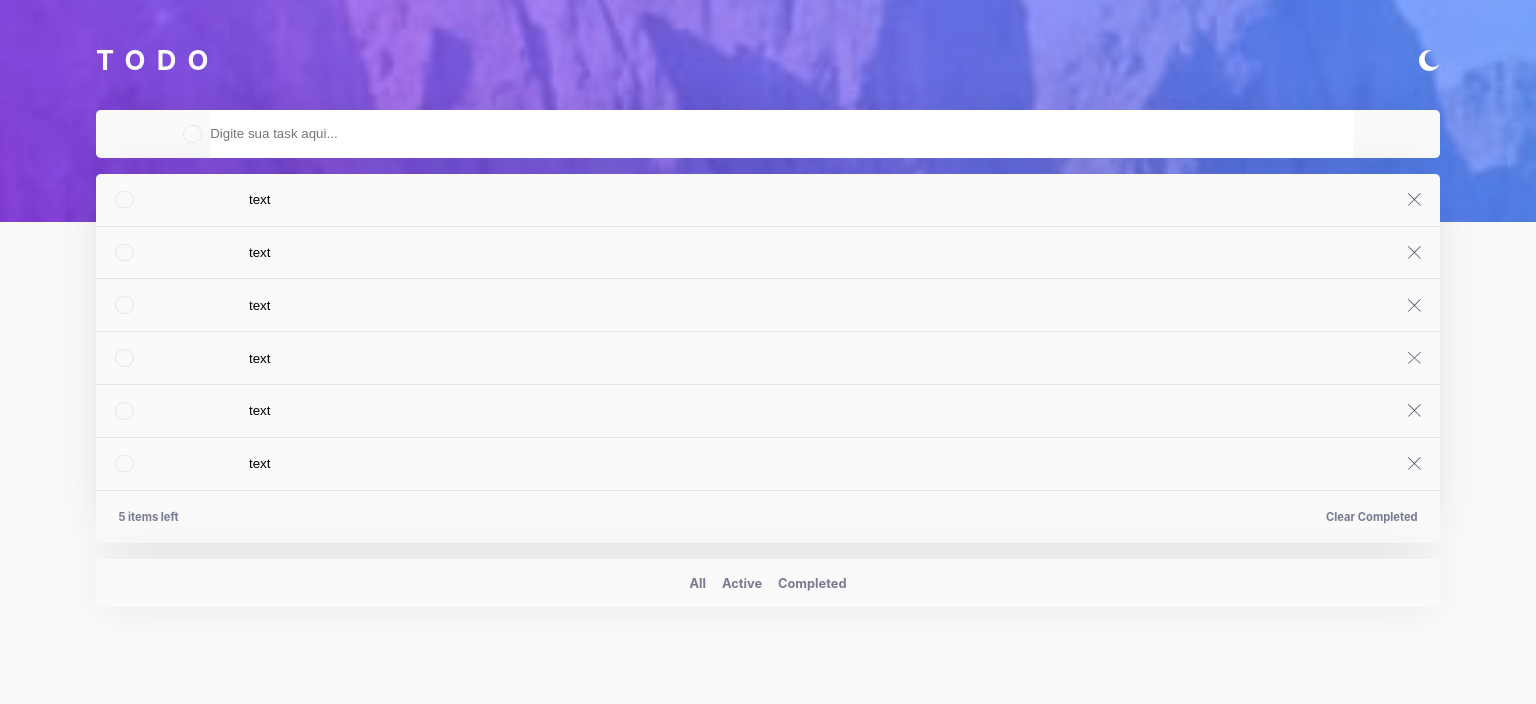
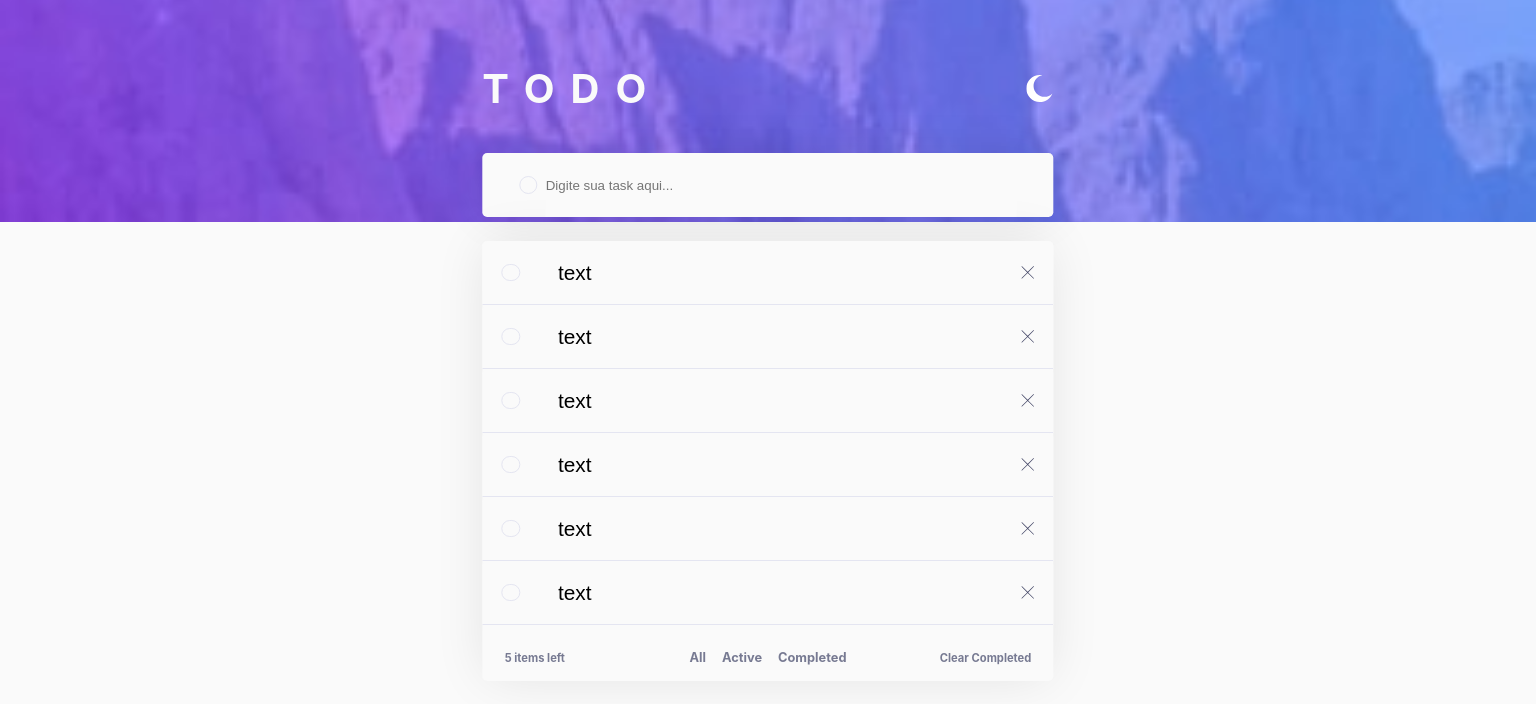
Before and after one commit to GiovannyCordeiro/ToDo, a React (Vite) app: page / in a window 1536 px wide. Shown: the top 704 px of the page. Built offline with nearby package versions, Linux system fonts and the light colour scheme.

Commit message:
finished-desktop-interface

```diff
--- a/src/components/Todo.jsx
+++ b/src/components/Todo.jsx
@@ -72,14 +72,12 @@ export default function Todo(){
           <span>5 items left</span>
           <span>Clear Completed</span>
         </div>
-
       </div>
-
       <div className="filter-list">
           <span>All</span>
           <span>Active</span>
           <span>Completed</span>
-        </div>
+      </div>
     </div>
   )
 }
--- a/src/components/Todo.scss
+++ b/src/components/Todo.scss
@@ -50,6 +50,7 @@
           height: 100%;
           width: 100%;
           border: 0;
+          background-color: $Very-Light-Gray;
 
           &:focus{
             outline: none;
@@ -70,6 +71,7 @@
       width: 100%;
       margin-top: 1rem;
       box-shadow: 0px 0px 50px -5px rgba(0,0,0,0.1);
+      background: $Very-Light-Gray;
       // background: rgba(0, 0, 0, 0.42);
       border-radius: .3rem;
       .item-task{
@@ -141,3 +143,50 @@
     // fim do list todo
   }
 }
+
+@media screen and (min-width: 1440px){
+  .App{
+    .Todo{
+      min-width: 37.2%;
+      top: 8%;
+
+      .header-todo{
+        h2{
+          font-size: 2.5rem;
+          letter-spacing: 1rem;
+        }
+        img{
+          width: 1.7rem;
+        }
+      }
+
+      .input-todo{
+        height: 4rem;
+        margin-top: 2.5rem;
+      }
+
+      .list-todo{
+        margin-top: 1.5rem;
+        .item-task{
+          height: 4rem;
+          .wrapper-item{
+            input{
+              font-size: 1.3rem;
+            }
+          }
+        }
+        .status-tasks{
+          height: 3.5rem;
+          align-items: flex-end;
+          padding-bottom: 1rem
+        }
+      }
+      .filter-list{
+        position: relative;
+        bottom: 4rem;
+        background-color: unset;
+        box-shadow: unset;
+      }
+    }
+  }
+}
```
